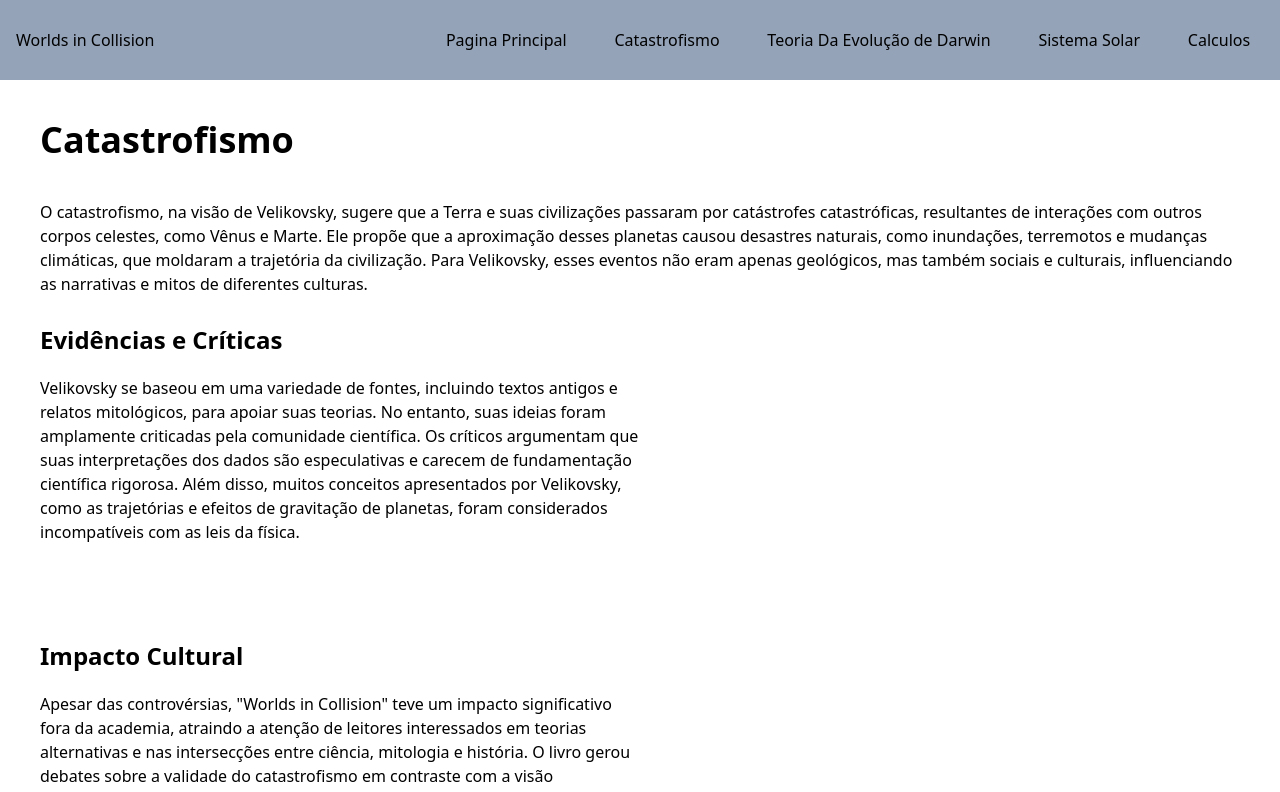
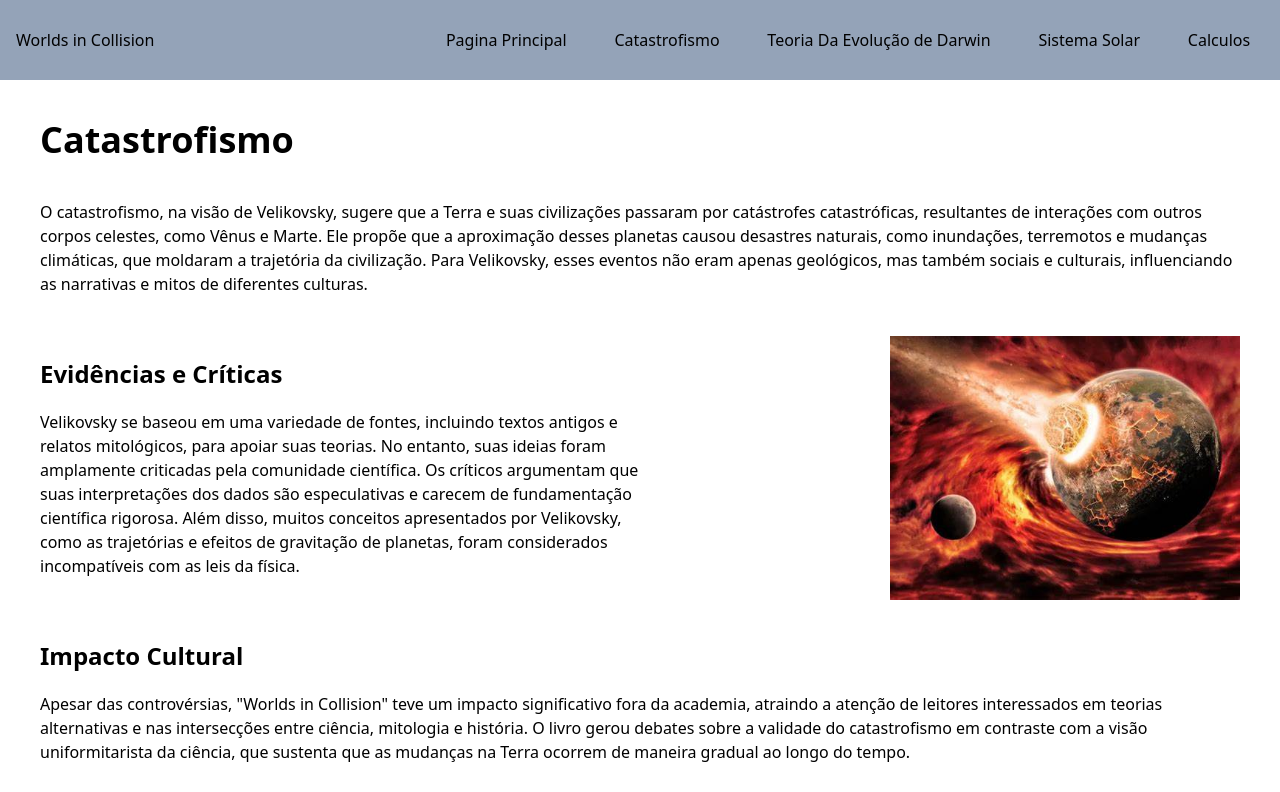
Before and after one commit to gustavodscruz/worlds-in-a-coliision, a Next.js app: page /catastrofismo in a window 1280 px wide. Shown: the top 792 px of the page. Built offline with nearby package versions, Linux system fonts and the light colour scheme.

Commit message:
Adicionado imagem no catastrofismo

```diff
--- a/src/app/catastrofismo/page.tsx
+++ b/src/app/catastrofismo/page.tsx
@@ -1,3 +1,4 @@
+import Image from "next/image"
 
 
 const Catastrofismo = ()=>{
@@ -8,23 +9,26 @@ const Catastrofismo = ()=>{
             <h1 className="font-bold text-4xl mb-10">Catastrofismo</h1>
             <p>O catastrofismo, na visão de Velikovsky, sugere que a Terra e suas civilizações passaram por catástrofes catastróficas, resultantes de interações com outros corpos celestes, como Vênus e Marte. Ele propõe que a aproximação desses planetas causou desastres naturais, como inundações, terremotos e mudanças climáticas, que moldaram a trajetória da civilização. Para Velikovsky, esses eventos não eram apenas geológicos, mas também sociais e culturais, influenciando as narrativas e mitos de diferentes culturas.</p>
             </section>
-            <section className="h-72">
+            <section className="h-72 flex flex-row justify-between items-center">
                 <div className="w-1/2">
                     <h2 className="font-bold text-2xl mb-5">Evidências e Críticas</h2>
                     <p>Velikovsky se baseou em uma variedade de fontes, incluindo textos antigos e relatos mitológicos, para apoiar suas teorias. No entanto, suas ideias foram amplamente criticadas pela comunidade científica. Os críticos argumentam que suas interpretações dos dados são especulativas e carecem de fundamentação científica rigorosa. Além disso, muitos conceitos apresentados por Velikovsky, como as trajetórias e efeitos de gravitação de planetas, foram considerados incompatíveis com as leis da física.</p>
                 </div>
                 <div>
-                    {/*Colocar imagem*/}
+                <Image
+                        src="/img/catastrofismo.jpeg"
+                        width={350}
+                        height={350}
+                        alt="Evolucionismo"
+                    />
                 </div>
             </section>
             <section className="h-72">
-                <div className="w-1/2">
+                <div className="w-full">
                     <h2 className="font-bold text-2xl mb-5">Impacto Cultural</h2>
                     <p>Apesar das controvérsias, "Worlds in Collision" teve um impacto significativo fora da academia, atraindo a atenção de leitores interessados em teorias alternativas e nas intersecções entre ciência, mitologia e história. O livro gerou debates sobre a validade do catastrofismo em contraste com a visão uniformitarista da ciência, que sustenta que as mudanças na Terra ocorrem de maneira gradual ao longo do tempo.</p>
                 </div>
-                <div>
-                    {/*Colocar imagem*/}
-                </div>
+
             </section>
         </div>
     )
```
Also changed, not shown: public/img/catastrofismo.jpeg (added).
